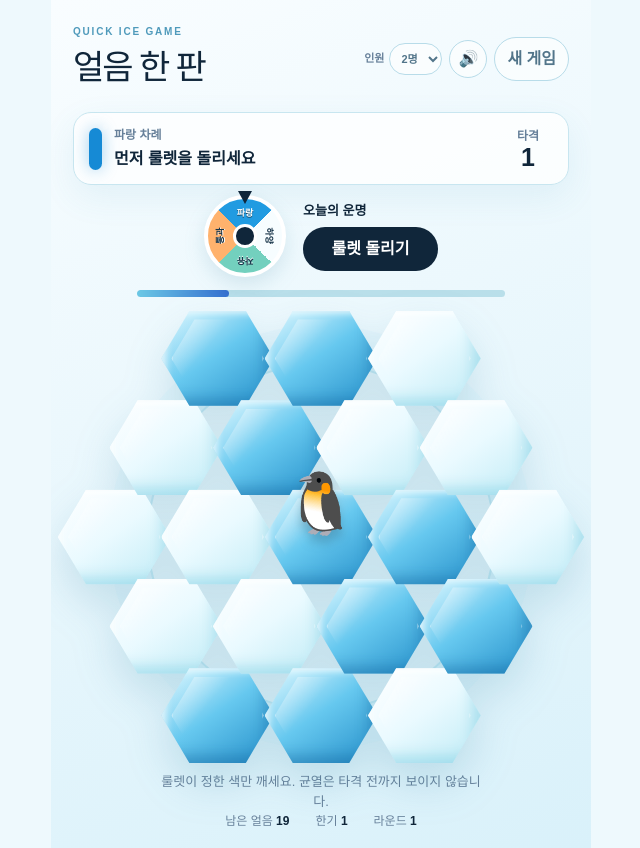
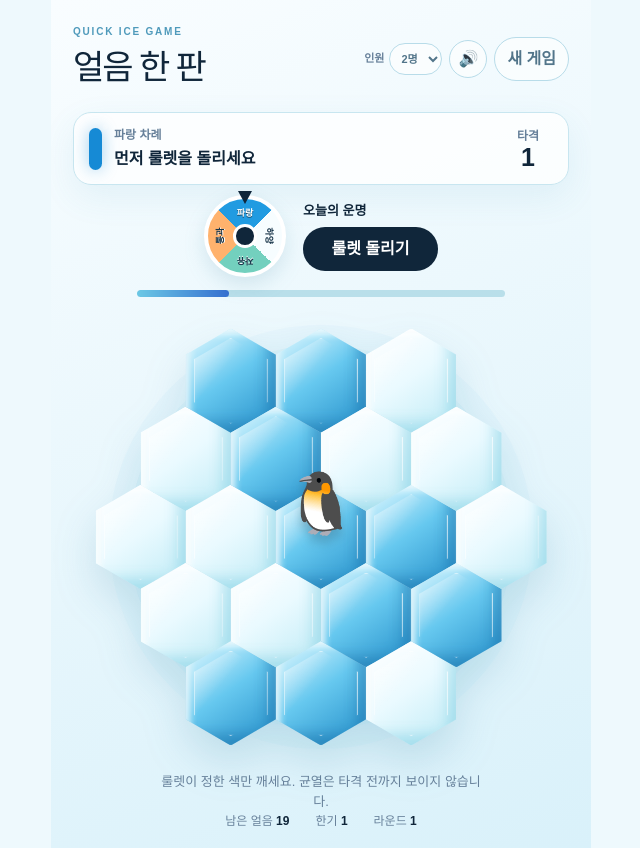
Before and after one commit to uclick-ljw/coffee-break-games, a Next.js app: page / in a window 1280 px wide. Shown: the whole page, without its empty margins (319-959 px from the left). Built offline with nearby package versions, Linux system fonts and the light colour scheme.

Commit message:
feat: improve hex support physics

```diff
--- a/app/game.ts
+++ b/app/game.ts
@@ -19,6 +19,7 @@ export type ResolutionStep = {
 export const PLAYER_NAMES = ['파랑', '주황', '보라', '초록'];
 export const ROULETTE_RESULTS = ['blue', 'white', 'any', 'pass'] as const;
 export type RouletteResult = typeof ROULETTE_RESULTS[number];
+export const iceSize = (radius: number) => 48 / (radius + 0.5);
 
 const directions = [
   [1, 0], [1, -1], [0, -1], [-1, 0], [-1, 1], [0, 1],
@@ -38,6 +39,7 @@ function neighbors(tile: Ice, all: Ice[]) {
 
 export function makeIce(players: number, seed: number): Ice[] {
   const radius = players;
+  const size = iceSize(radius);
   const ice: Ice[] = [];
   for (let q = -radius; q <= radius; q += 1) {
     for (let r = -radius; r <= radius; r += 1) {
@@ -46,9 +48,9 @@ export function makeIce(players: number, seed: number): Ice[] {
         id: `${q}:${r}`,
         q,
         r,
-        x: 50 + q * (44 / radius) + r * (22 / radius),
-        y: 50 + r * (38 / radius),
-        strength: 2 + (hash(q, r, seed) % 2),
+        x: 50 + (q + r / 2) * size,
+        y: 50 + r * size * Math.sqrt(3) / 2,
+        strength: 3 + (hash(q, r, seed) % 2),
         stress: 0,
         links: [],
         color: 'white',
@@ -62,37 +64,57 @@ export function makeIce(players: number, seed: number): Ice[] {
     .slice(0, Math.floor(ice.length / 2))
     .map((tile) => tile.id));
 
-  return ice.map((tile) => {
-    const ordered = neighbors(tile, ice).sort((a, b) =>
-      hash(tile.q + a.q * 7, tile.r + a.r * 11, seed) - hash(tile.q + b.q * 7, tile.r + b.r * 11, seed),
-    );
-    const linked = ordered.filter((item) => hash(tile.q + item.q, tile.r + item.r, seed) % 100 < 55).slice(0, 3);
-    for (const item of ordered) {
-      if (linked.length >= Math.min(2, ordered.length)) break;
-      if (!linked.includes(item)) linked.push(item);
+  const linkMap = new Map(ice.map((tile) => [tile.id, new Set<string>()]));
+  const edges = ice.flatMap((tile) => neighbors(tile, ice)
+    .filter((other) => tile.id < other.id)
+    .map((other) => ({
+      a: tile,
+      b: other,
+      score: hash(tile.q * 11 + other.q * 17, tile.r * 13 + other.r * 19, seed),
+    })))
+    .sort((a, b) => a.score - b.score);
+  const connect = (a: Ice, b: Ice) => {
+    linkMap.get(a.id)!.add(b.id);
+    linkMap.get(b.id)!.add(a.id);
+  };
+
+  for (const edge of edges) {
+    if (edge.score % 100 < 45 && linkMap.get(edge.a.id)!.size < 3 && linkMap.get(edge.b.id)!.size < 3) connect(edge.a, edge.b);
+  }
+  for (const tile of ice) {
+    const candidates = edges.filter((edge) => edge.a.id === tile.id || edge.b.id === tile.id);
+    for (const edge of candidates) {
+      if (linkMap.get(tile.id)!.size >= Math.min(2, candidates.length)) break;
+      const other = edge.a.id === tile.id ? edge.b : edge.a;
+      if (linkMap.get(other.id)!.size < 4) connect(tile, other);
     }
-    return { ...tile, color: blueIds.has(tile.id) ? 'blue' : 'white', links: linked.slice(0, 3).map((item) => item.id) };
-  });
+  }
+
+  return ice.map((tile) => ({
+    ...tile,
+    color: blueIds.has(tile.id) ? 'blue' : 'white',
+    links: [...linkMap.get(tile.id)!],
+  }));
 }
 
-function detachedIds(all: Ice[]) {
-  const reachable = new Set(
-    all.filter((tile) => tile.state === 'solid' && Math.max(Math.abs(tile.q), Math.abs(tile.r), Math.abs(tile.q + tile.r)) === Math.max(...all.map((item) => Math.max(Math.abs(item.q), Math.abs(item.r), Math.abs(item.q + item.r)))))
-      .map((tile) => tile.id),
-  );
-  const queue = [...reachable];
-  while (queue.length) {
-    const currentId = queue.shift();
-    const tile = all.find((item) => item.id === currentId);
-    if (!tile) continue;
-    for (const neighbor of neighbors(tile, all)) {
-      if (neighbor.state === 'solid' && !reachable.has(neighbor.id)) {
-        reachable.add(neighbor.id);
-        queue.push(neighbor.id);
+export function structurallyUnsupportedIds(all: Ice[]) {
+  const radius = Math.max(...all.map((tile) => Math.max(Math.abs(tile.q), Math.abs(tile.r), Math.abs(tile.q + tile.r))));
+  const stable = new Set(all
+    .filter((tile) => tile.state === 'solid' && Math.max(Math.abs(tile.q), Math.abs(tile.r), Math.abs(tile.q + tile.r)) === radius)
+    .map((tile) => tile.id));
+  let changed = true;
+  while (changed) {
+    changed = false;
+    for (const tile of all) {
+      if (tile.state === 'gone' || stable.has(tile.id)) continue;
+      const requiredSupports = 2;
+      if (neighbors(tile, all).filter((neighbor) => neighbor.state === 'solid' && stable.has(neighbor.id)).length >= requiredSupports) {
+        stable.add(tile.id);
+        changed = true;
       }
     }
   }
-  return all.filter((tile) => tile.state === 'solid' && !reachable.has(tile.id)).map((tile) => tile.id);
+  return all.filter((tile) => tile.state === 'solid' && !stable.has(tile.id)).map((tile) => tile.id);
 }
 
 export function resolveHit(all: Ice[], targetId: string, move: number, players: number) {
@@ -101,7 +123,7 @@ export function resolveHit(all: Ice[], targetId: string, move: number, players:
 
   let next = all.map((tile) => tile.id === targetId ? { ...tile, state: 'gone' as const } : { ...tile });
   const steps: ResolutionStep[] = [];
-  const coldPenalty = Math.floor((Math.floor((move - 1) / players) * 2) / 3);
+  const coldPenalty = Math.floor((Math.floor((move - 1) / players) * 3) / 4);
   let frontier = [targetId];
 
   for (let depth = 0; depth < 2 && frontier.length; depth += 1) {
@@ -113,7 +135,6 @@ export function resolveHit(all: Ice[], targetId: string, move: number, players:
     next = next.map((tile) => affectedSet.has(tile.id) ? { ...tile, stress: tile.stress + 1 } : tile);
     const falling = affected.filter((id) => {
       const tile = next.find((item) => item.id === id)!;
-      if (tile.id === '0:0' && move <= players * 2) return false;
       return tile.stress >= Math.max(1, tile.strength - coldPenalty);
     });
     const fallingSet = new Set(falling);
@@ -122,11 +143,11 @@ export function resolveHit(all: Ice[], targetId: string, move: number, players:
     frontier = falling;
   }
 
-  const detached = detachedIds(next).filter((id) => id !== '0:0' || move > players * 2);
-  if (detached.length) {
-    const detachedSet = new Set(detached);
-    next = next.map((tile) => detachedSet.has(tile.id) ? { ...tile, state: 'gone' as const } : tile);
-    steps.push({ affected: detached, falling: detached });
+  const unsupported = structurallyUnsupportedIds(next);
+  if (unsupported.length) {
+    const unsupportedSet = new Set(unsupported);
+    next = next.map((tile) => unsupportedSet.has(tile.id) ? { ...tile, state: 'gone' as const } : tile);
+    steps.push({ affected: unsupported, falling: unsupported });
   }
 
   return { final: next, steps };
--- a/app/globals.css
+++ b/app/globals.css
@@ -97,10 +97,10 @@ h1 { margin: 0; font-size: clamp(26px, 7vw, 34px); letter-spacing: -.06em; }
 .ice {
   position: absolute;
   width: var(--ice-size);
-  aspect-ratio: 1.12;
+  aspect-ratio: .8660254;
   transform: translate(-50%, -50%);
   border: 0;
-  clip-path: polygon(25% 3%, 75% 3%, 100% 50%, 75% 97%, 25% 97%, 0 50%);
+  clip-path: polygon(50% 0, 100% 25%, 100% 75%, 50% 100%, 0 75%, 0 25%);
   background: linear-gradient(145deg, #fff 4%, var(--ice) 48%, #bdeaf5 100%);
   box-shadow: inset -8px -10px 14px #72c8de73, inset 4px 5px 7px #fff;
   cursor: pointer;
--- a/app/page.tsx
+++ b/app/page.tsx
@@ -1,7 +1,7 @@
 'use client';
 
 import { useMemo, useRef, useState, type CSSProperties } from 'react';
-import { makeIce, PLAYER_NAMES, resolveHit, ROULETTE_RESULTS, type Ice, type RouletteResult } from './game';
+import { iceSize, makeIce, PLAYER_NAMES, resolveHit, ROULETTE_RESULTS, type Ice, type RouletteResult } from './game';
 
 const wait = (ms: number) => new Promise((resolve) => setTimeout(resolve, ms));
 const ROULETTE_LABELS: Record<RouletteResult, string> = {
@@ -161,7 +161,7 @@ export default function Home() {
     setWheelRotation(0);
   }
 
-  const boardStyle = { '--ice-size': `${48 / radius}%` } as CSSProperties;
+  const boardStyle = { '--ice-size': `${iceSize(radius)}%` } as CSSProperties;
   const penguinSize = radius === 2 ? 60 : radius === 3 ? 48 : 38;
   const hammerTarget = ice.find((tile) => tile.id === hammer);
   const instruction = roulette === 'pass' ? '이번 차례는 통과!'
--- a/scripts/check-game.ts
+++ b/scripts/check-game.ts
@@ -1,5 +1,5 @@
 import assert from 'node:assert/strict';
-import { hash, makeIce, resolveHit, ROULETTE_RESULTS } from '../app/game.ts';
+import { hash, iceSize, makeIce, resolveHit, ROULETTE_RESULTS, structurallyUnsupportedIds } from '../app/game.ts';
 
 const expectedCounts = new Map([[2, 19], [3, 37], [4, 61]]);
 
@@ -9,7 +9,12 @@ for (const [players, expected] of expectedCounts) {
   for (let seed = 1; seed <= 120; seed += 1) {
     let ice = makeIce(players, seed);
     assert.equal(ice.length, expected);
-    assert.ok(ice.every((tile) => tile.links.length >= 2 && tile.links.length <= 3));
+    assert.ok(ice.every((tile) => tile.links.length >= 2 && tile.links.length <= 4));
+    assert.ok(ice.every((tile) => tile.links.every((id) => ice.find((other) => other.id === id)?.links.includes(tile.id))), '물리 연결은 양방향이어야 합니다.');
+    const size = iceSize(players);
+    const height = size / (Math.sqrt(3) / 2);
+    assert.ok(ice.every((tile) => tile.x - size / 2 >= 0 && tile.x + size / 2 <= 100 && tile.y - height / 2 >= 0 && tile.y + height / 2 <= 100), '육각형이 게임판을 벗어났습니다.');
+    assert.deepEqual(structurallyUnsupportedIds(ice), [], '온전한 게임판은 모두 지지되어야 합니다.');
     assert.ok(Math.abs(ice.filter((tile) => tile.color === 'blue').length - ice.filter((tile) => tile.color === 'white').length) <= 1);
 
     let move = 1;
@@ -25,7 +30,6 @@ for (const [players, expected] of expectedCounts) {
       const result = resolveHit(ice, target.id, move, players);
       assert.ok(result.steps.every((step) => step.affected.length <= expected));
       ice = result.final;
-      if (move <= players * 2) assert.equal(ice.find((tile) => tile.id === '0:0')?.state, 'solid');
       move += 1;
     }
     assert.equal(ice.find((tile) => tile.id === '0:0')?.state, 'gone');
@@ -37,14 +41,16 @@ for (const [players, expected] of expectedCounts) {
   const sorted = [...lengths].sort((a, b) => a - b);
   const p90 = sorted[Math.floor(sorted.length * 0.9)];
   const [minimum, maximum] = players === 2 ? [6, 10] : players === 3 ? [9, 15] : [12, 20];
+  console.log(`${players}인: 평균 ${average.toFixed(1)}타격·룰렛 ${averageSpins.toFixed(1)}회, 90%가 ${p90}타격 이내, 범위 ${Math.min(...lengths)}-${Math.max(...lengths)}`);
   assert.ok(average >= minimum && average <= maximum, `${players}인 평균 타격 수가 목표 범위를 벗어났습니다.`);
   assert.ok(averageSpins <= (players === 2 ? 12 : players === 3 ? 20 : 28), `${players}인 룰렛 횟수가 너무 많습니다.`);
-  assert.ok(Math.min(...lengths) > players * 2, '첫 두 바퀴 안에 간접 패배가 발생했습니다.');
-  console.log(`${players}인: 평균 ${average.toFixed(1)}타격·룰렛 ${averageSpins.toFixed(1)}회, 90%가 ${p90}타격 이내, 범위 ${Math.min(...lengths)}-${Math.max(...lengths)}`);
+  assert.ok(Math.min(...lengths) > players * 2, '강제 생존 예외 없이도 첫 두 바퀴는 버텨야 합니다.');
   assert.ok(p90 <= maximum, `${players}인 게임의 상위 10%가 너무 오래 지속됩니다.`);
 }
 
 const sample = makeIce(2, 42);
 assert.deepEqual(resolveHit(sample, '-2:0', 1, 2), resolveHit(sample, '-2:0', 1, 2));
+const thinBridge = sample.map((tile) => ({ ...tile, state: ['2:0', '1:0', '0:0'].includes(tile.id) ? 'solid' as const : 'gone' as const }));
+assert.deepEqual(new Set(structurallyUnsupportedIds(thinBridge)), new Set(['1:0', '0:0']), '한 줄짜리 연결부가 안쪽 얼음을 지탱하면 안 됩니다.');
 
 console.log('게임 규칙 검사 통과');
```
